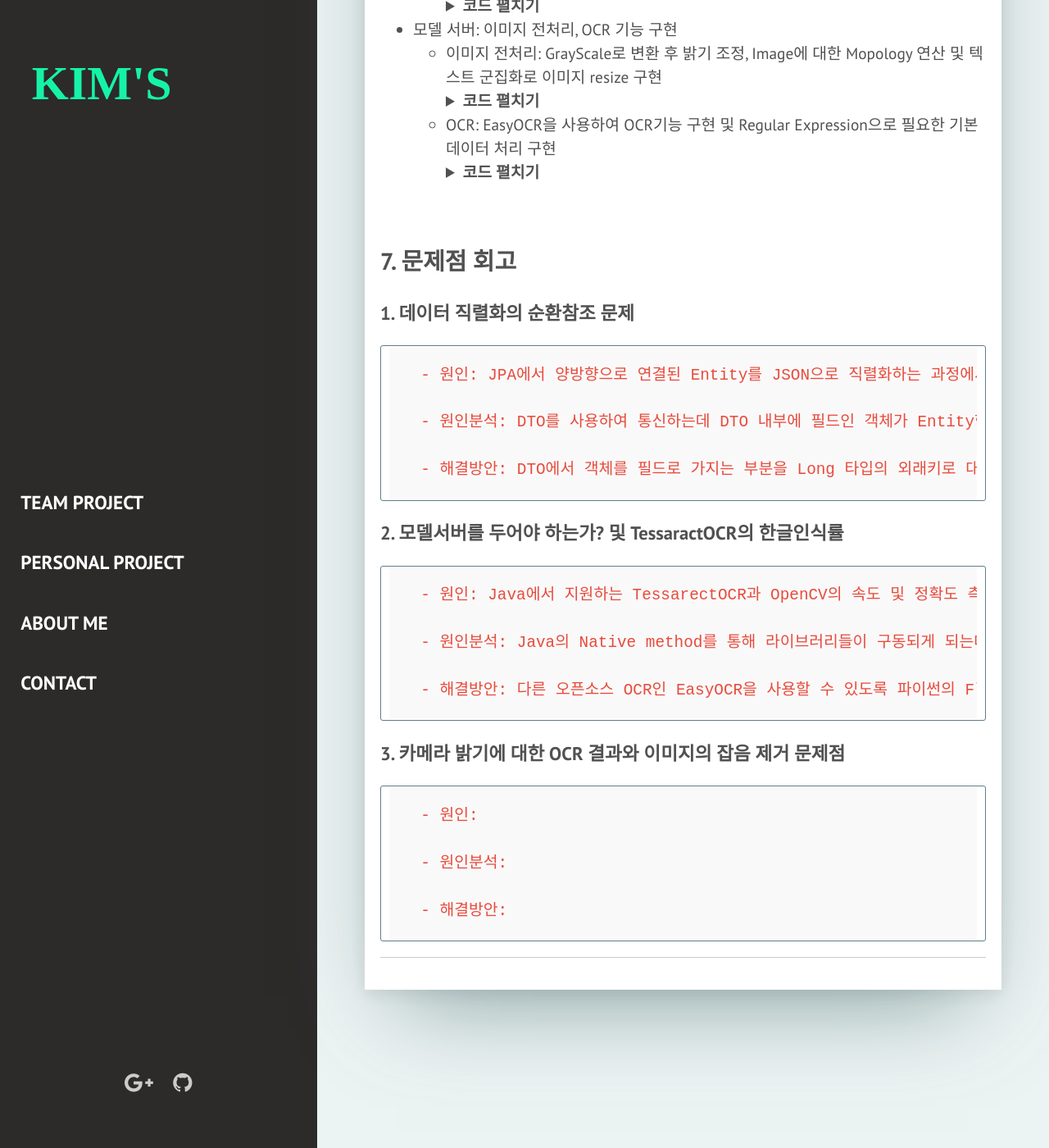
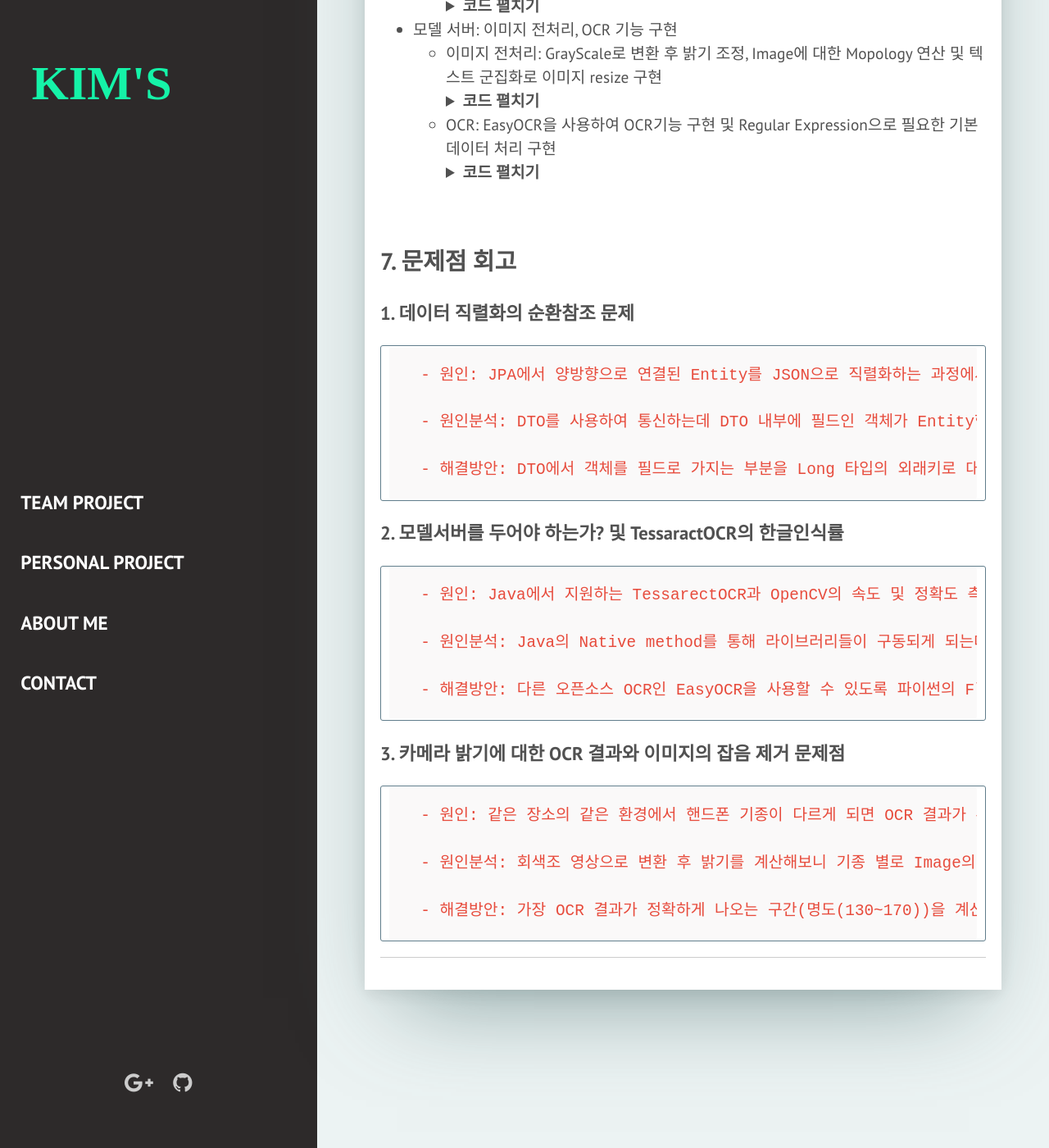
Before and after one commit to kimgusxo/kimgusxo.github.io, a Jekyll site: the page built from _posts/2017-03-29-the-white-house.markdown, in a window 1280 px wide and 1400 px high, scrolled down 4610 px. Shown: the whole window at 82% size. Built offline with Jekyll 4.4.1, drawn with Linux system fonts in a browser that asks for light colours; some web fonts are replaced.

Commit message:
info update

```diff
--- a/_posts/2017-03-29-the-white-house.markdown
+++ b/_posts/2017-03-29-the-white-house.markdown
@@ -160,20 +160,20 @@ description: OCR 기술을 활용한 처방전 기반 자동 복약관리 어플
 ### 1. 데이터 직렬화의 순환참조 문제
 	- 원인: JPA에서 양방향으로 연결된 Entity를 JSON으로 직렬화하는 과정에서 계속해서 참조하여 StackOverFlowError를 발생시키는 현상이다.
 
-	- 원인분석: DTO를 사용하여 통신하는데 DTO 내부에 필드인 객체가 Entity형태여서 문제가 발생한다는 것을 확인
+	- 원인분석: DTO를 사용하여 통신하는데 DTO 내부에 필드인 객체가 Entity형태여서 문제가 발생한다는 것을 확인하였다.
 
 	- 해결방안: DTO에서 객체를 필드로 가지는 부분을 Long 타입의 외래키로 대체하였고 객체의 정보나 리스트의 타입이 Entity가 필요한 상황은 EntityConverter라는 Class를 만들고 전부 DTO로 변환하였다.
 
 ### 2. 모델서버를 두어야 하는가? 및 TessaractOCR의 한글인식률
 	- 원인: Java에서 지원하는 TessarectOCR과 OpenCV의 속도 및 정확도 측면에서 안좋은 성능을 보여주고 또한 알수없는 오류들이 발생하였다.
 
-	- 원인분석: Java의 Native method를 통해 라이브러리들이 구동되게 되는데 Native method를 사용하면 디버깅이 어렵고 성능도 낮게 나오는 것을 확인
+	- 원인분석: Java의 Native method를 통해 라이브러리들이 구동되게 되는데 Native method를 사용하면 디버깅이 어렵고 성능도 낮게 나오는 것을 확인하였다.
 
 	- 해결방안: 다른 오픈소스 OCR인 EasyOCR을 사용할 수 있도록 파이썬의 Flask를 통해 Java SpringBoot와 OCR할 Image를 통신하였고 PreProcessing과 PostProcessing을 전부 진행 후 결과를 리턴받았다.
 
 ### 3. 카메라 밝기에 대한 OCR 결과와 이미지의 잡음 제거 문제점
-	- 원인:
+	- 원인: 같은 장소의 같은 환경에서 핸드폰 기종이 다르게 되면 OCR 결과가 유의미하게 달라지는 문제가 발생하였다.
 
-	- 원인분석:
+	- 원인분석: 회색조 영상으로 변환 후 밝기를 계산해보니 기종 별로 Image의 밝기 차이가 나는 것을 확인하였다.
 
-	- 해결방안:
+	- 해결방안: 가장 OCR 결과가 정확하게 나오는 구간(명도(130~170))을 계산하여 밝기 Processing을 하였다.
```
